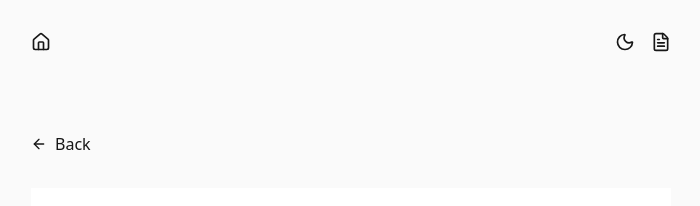
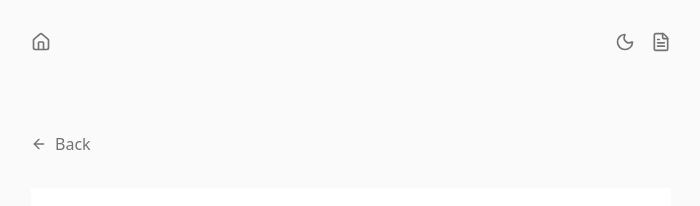
Before and after one commit to DevDesignAmitesh/minimal-portfolio, a Next.js app: page /resume in a window 1280 px wide. Shown: the top 206 px of the page, without its empty margins (289-989 px from the left). Built offline with nearby package versions, Linux system fonts and the light colour scheme.

Commit message:
fixed styling

```diff
--- a/src/app/globals.css
+++ b/src/app/globals.css
@@ -1,6 +1,37 @@
 @import "tailwindcss";
 
 /* Minimal, calm design system. Neutral palette only. */
+
+/* Tailwind v4 theme tokens */
+@theme {
+  --color-background: hsl(var(--background));
+  --color-foreground: hsl(var(--foreground));
+
+  --color-card: hsl(var(--card));
+  --color-card-foreground: hsl(var(--card-foreground));
+
+  --color-popover: hsl(var(--popover));
+  --color-popover-foreground: hsl(var(--popover-foreground));
+
+  --color-primary: hsl(var(--primary));
+  --color-primary-foreground: hsl(var(--primary-foreground));
+
+  --color-secondary: hsl(var(--secondary));
+  --color-secondary-foreground: hsl(var(--secondary-foreground));
+
+  --color-muted: hsl(var(--muted));
+  --color-muted-foreground: hsl(var(--muted-foreground));
+
+  --color-accent: hsl(var(--accent));
+  --color-accent-foreground: hsl(var(--accent-foreground));
+
+  --color-destructive: hsl(var(--destructive));
+  --color-destructive-foreground: hsl(var(--destructive-foreground));
+
+  --color-border: hsl(var(--border));
+  --color-input: hsl(var(--input));
+  --color-ring: hsl(var(--ring));
+}
 
 @layer base {
   :root {
--- a/src/data/data.ts
+++ b/src/data/data.ts
@@ -7,11 +7,11 @@
   inspirations: [
     {
       name: "sargampoudel",
-      url: "https://x.com/sargampoudel",
+      url: "https://www.sarg.am/",
     },
     {
       name: "kshvbgde",
-      url: "https://x.com/kshvbgde",
+      url: "https://www.kshv.me/",
     },
   ],
 
@@ -54,7 +54,7 @@
 
 I had some references in mind. Very minimal. Very clean. Very “I drink black coffee”.
 
-sarg.am and kela.com were the main ones. Simple, calm, and cool. Exactly my speed for a quick build.
+sarg.am and kshv.me were the main ones. Simple, calm, and cool. Exactly my speed for a quick build.
 
 Then I also looked at some fancy portfolios like ramx.in, dikshit.tech, rinkit.tech, pixperk.tech, and anshu.tech.
 
--- /dev/null
+++ b/tailwind.config.ts
@@ -0,0 +1,52 @@
+import type { Config } from "tailwindcss";
+
+const config = {
+  darkMode: ["class", ""],
+  content: [
+    "./app/**/*.{js,ts,jsx,tsx}",
+    "./pages/**/*.{js,ts,jsx,tsx}",
+    "./components/**/*.{js,ts,jsx,tsx}",
+    "./src/**/*.{js,ts,jsx,tsx}",
+  ],
+  theme: {
+    extend: {
+      colors: {
+        background: "hsl(var(--background))",
+        foreground: "hsl(var(--foreground))",
+
+        card: "hsl(var(--card))",
+        "card-foreground": "hsl(var(--card-foreground))",
+
+        popover: "hsl(var(--popover))",
+        "popover-foreground": "hsl(var(--popover-foreground))",
+
+        primary: "hsl(var(--primary))",
+        "primary-foreground": "hsl(var(--primary-foreground))",
+
+        secondary: "hsl(var(--secondary))",
+        "secondary-foreground": "hsl(var(--secondary-foreground))",
+
+        muted: "hsl(var(--muted))",
+        "muted-foreground": "hsl(var(--muted-foreground))",
+
+        accent: "hsl(var(--accent))",
+        "accent-foreground": "hsl(var(--accent-foreground))",
+
+        destructive: "hsl(var(--destructive))",
+        "destructive-foreground": "hsl(var(--destructive-foreground))",
+
+        border: "hsl(var(--border))",
+        input: "hsl(var(--input))",
+        ring: "hsl(var(--ring))",
+      },
+      borderRadius: {
+        lg: "var(--radius)",
+        md: "calc(var(--radius) - 2px)",
+        sm: "calc(var(--radius) - 4px)",
+      },
+    },
+  },
+  plugins: [],
+} satisfies Config;
+
+export default config;
```
